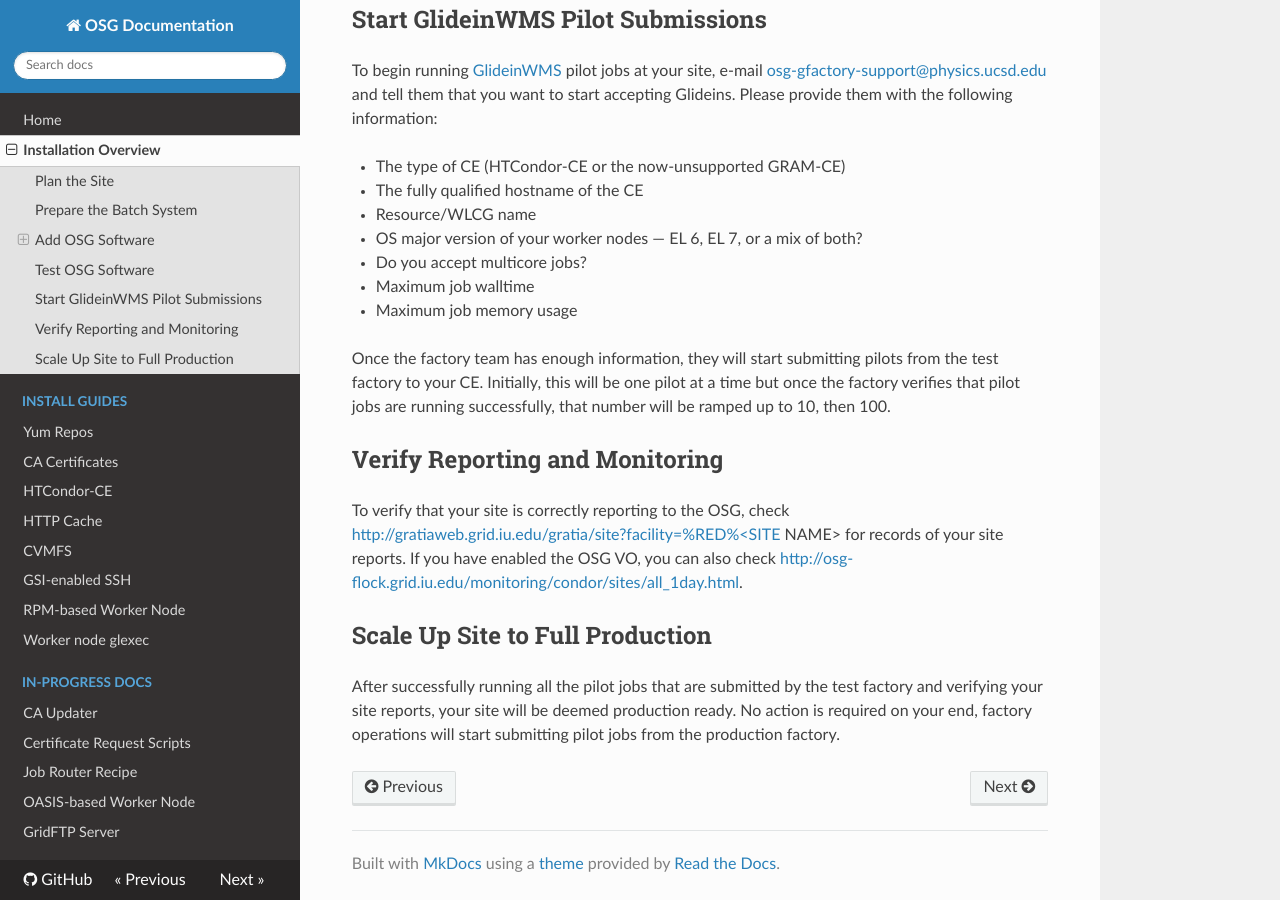
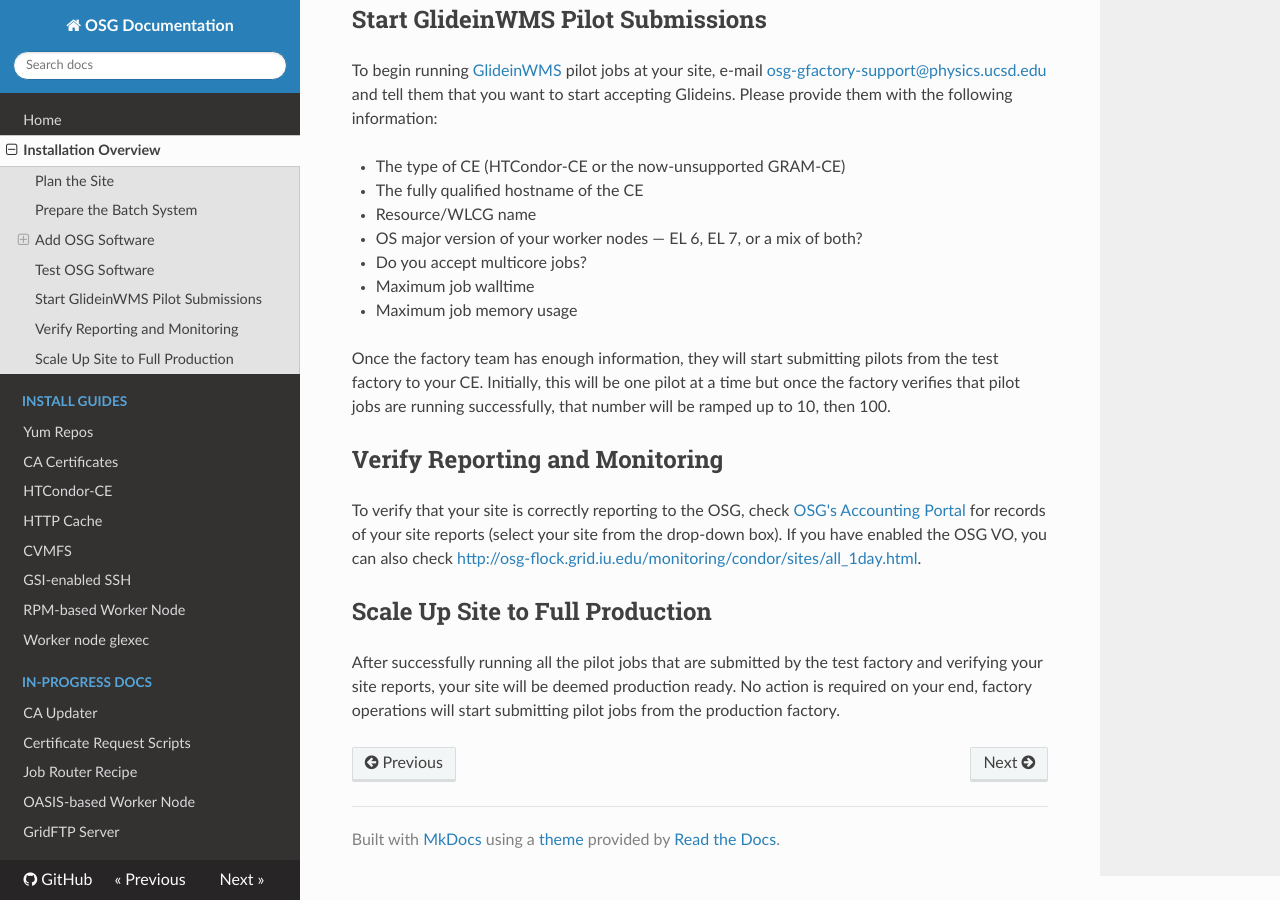
Before and after one commit to osg-htc/docs, an MkDocs documentation site: the page built from docs/install-overview.md, in a window 1280 px wide and 900 px high, scrolled down 3112 px. Built offline with MkDocs 1.6.1, drawn with Linux system fonts in a browser that asks for light colours; nearby versions of some CDN libraries; old or Windows-style settings are respelled for this version of MkDocs.

Commit message:
Replace GratiaWeb URL with GRACC equivalent

```diff
--- a/docs/install-overview.md
+++ b/docs/install-overview.md
@@ -120,7 +120,7 @@
 Verify Reporting and Monitoring
 -------------------------------
 
-To verify that your site is correctly reporting to the OSG, check [http://gratiaweb.grid.iu.edu/gratia/site?facility=%RED%&lt;SITE](http://gratiaweb.grid.iu.edu/gratia/site?facility=%RED%%3CSITE) NAME&gt;<span class="twiki-macro ENDCOLOR"></span> for records of your site reports. If you have enabled the OSG VO, you can also check <http://osg-flock.grid.iu.edu/monitoring/condor/sites/all_1day.html>.
+To verify that your site is correctly reporting to the OSG, check [OSG's Accounting Portal](https://gracc.opensciencegrid.org/dashboard/db/site-summary) for records of your site reports (select your site from the drop-down box). If you have enabled the OSG VO, you can also check <http://osg-flock.grid.iu.edu/monitoring/condor/sites/all_1day.html>.
 
 Scale Up Site to Full Production
 --------------------------------
```
